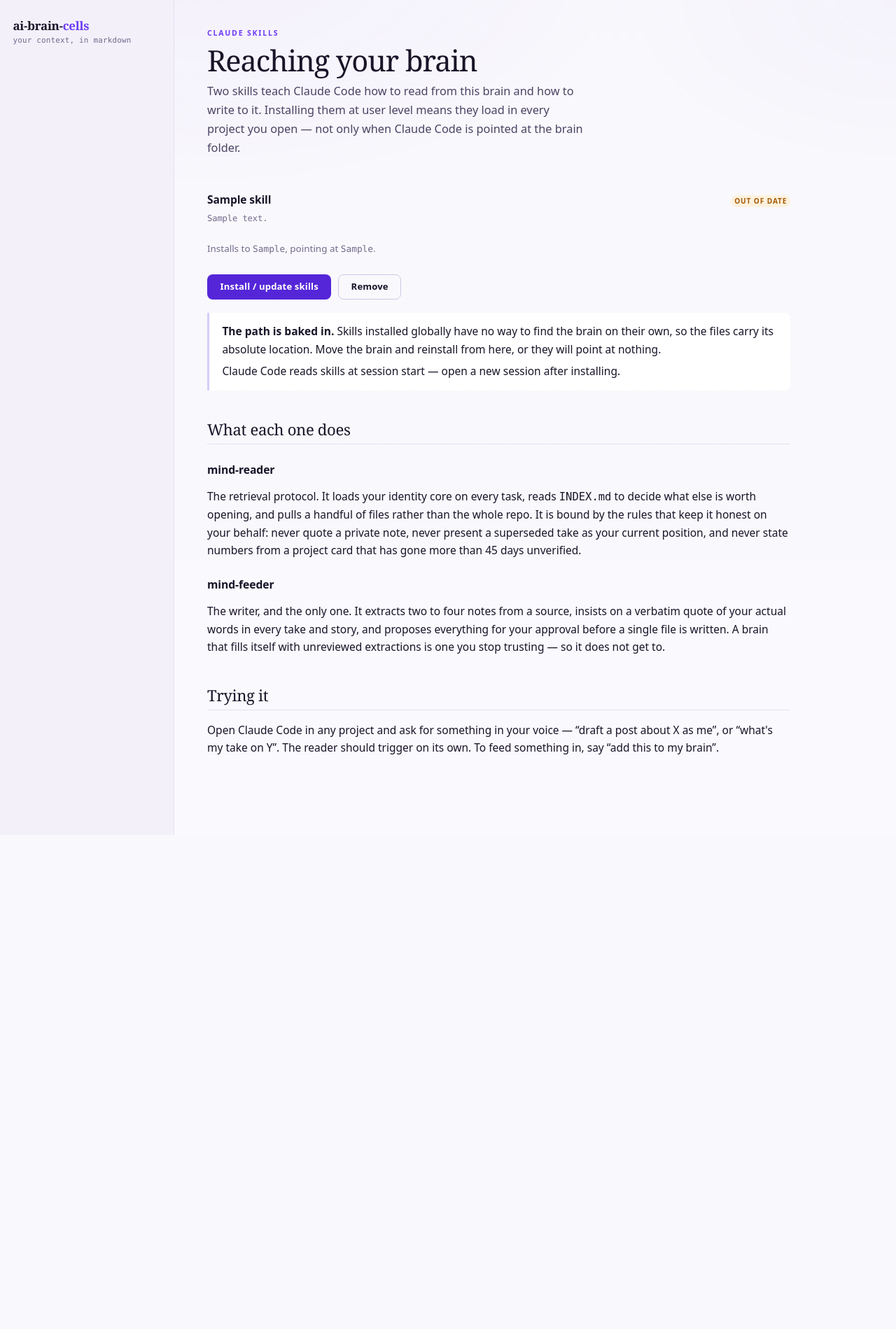
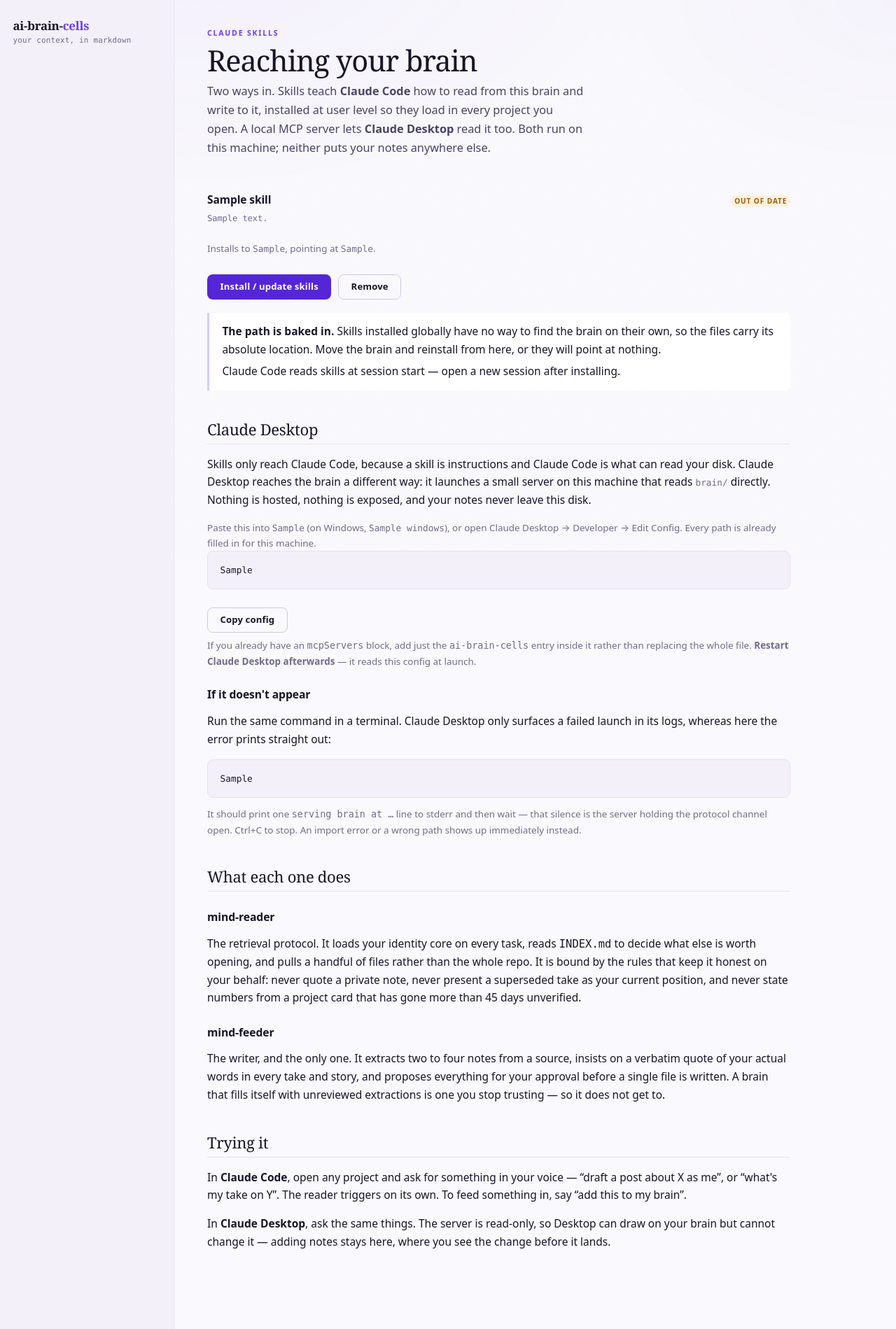
Before and after one commit to omarchouman/ai-brain-cells, a Django app: template templates/dashboard/skills.html in a window 1280 px wide. Shown: the whole page at 70% size. Before the commit the page ends 1193 px from the top, so only its background shows below. Run offline with Django 5.2, Linux system fonts and the light colour scheme; the template is opened without the code that fills it: most values are stand-ins (such as "Sample title", 1, 10 or a date in 2020).

Commit message:
Generate the Claude Desktop config in the dashboard
Every value in an MCP client config is a machine path, so the Skills page
emits the real block — this interpreter, this project directory, this brain —
rather than documenting a template to adapt. That is the difference between
working first try and an afternoon spent debugging someone else's example.

The launcher sets PYTHONPATH instead of relying on `cwd`: not every MCP
client honours cwd, and PYTHONPATH makes the package importable wherever the
client starts the process. Verified by launching the server from `/` with
nothing but PYTHONPATH set.

Also prints the equivalent shell command. Claude Desktop only surfaces a
failed launch in its logs, so having the same invocation to paste into a
terminal turns a silent non-appearance into a visible error.

Corrects three README claims this change made false: the dependency count,
the comparison row that said this project had no MCP, and the description of
it as Claude-Code-only. CONTRIBUTING records why `mcp` earns its place —
a versioned wire protocol is the wrong thing to hand-roll — and that
apps/brain imports no Django and brain_mcp/retrieval.py imports no MCP, both
of which should stay true.

Removes an unreachable missing-brain branch from the template that a test
caught: the page is decorated @needs_brain, so it redirects long before that
branch could render.

```diff
--- a/apps/dashboard/views.py
+++ b/apps/dashboard/views.py
@@ -35,6 +35,7 @@ from apps.brain.writer import (
 )
 
 from .access import brain_exists, brain_root, current_brain
+from .desktop import CONFIG_PATHS, describe as describe_desktop
 from .forms import (
     TYPE_HELP,
     CaptureForm,
@@ -661,6 +662,8 @@ def skills_page(request: HttpRequest) -> HttpResponse:
             "skills": skill_status(brain_root()),
             "install_dir": skills_install_dir(),
             "brain_path": brain_root(),
+            "desktop": describe_desktop(brain_root()),
+            "desktop_config_paths": CONFIG_PATHS,
         },
     )
 
--- a/static/css/app.css
+++ b/static/css/app.css
@@ -701,3 +701,17 @@ h3 { font: 600 .98rem/1.3 var(--sans); margin: 1.6rem 0 .5rem; letter-spacing: -
 
 .checks--radio label { padding: .42rem .85rem; font-size: .85rem; }
 .checks--radio, .checks--radio > div { gap: .45rem; }
+
+/* ---------------------------------------------------------- config block */
+
+.config-block {
+  font: 400 .8rem/1.65 var(--mono);
+  background: var(--surface);
+  border: 1px solid var(--line);
+  border-radius: var(--r);
+  padding: 1rem 1.1rem;
+  margin: 0 0 .75rem;
+  overflow-x: auto;
+  white-space: pre;
+  color: var(--text);
+}
--- a/templates/dashboard/skills.html
+++ b/templates/dashboard/skills.html
@@ -1,14 +1,42 @@
 {% extends "base.html" %}
 {% block wrapclass %}wrap wrap--wide{% endblock %}
+
+{% block scripts %}
+<script>
+(function () {
+  const button = document.getElementById("copy-config");
+  const block = document.getElementById("desktop-config");
+  const status = document.getElementById("copy-status");
+  if (!button || !block) return;
+
+  button.addEventListener("click", async function () {
+    try {
+      await navigator.clipboard.writeText(block.textContent);
+      status.textContent = "Copied. Restart Claude Desktop after pasting.";
+    } catch (e) {
+      // Clipboard access can be denied; selecting the text still works.
+      const range = document.createRange();
+      range.selectNodeContents(block);
+      const selection = window.getSelection();
+      selection.removeAllRanges();
+      selection.addRange(range);
+      status.textContent = "Selected — press \u2318C to copy.";
+    }
+  });
+})();
+</script>
+{% endblock %}
 
 {% block content %}
 <div class="page-head">
   <p class="eyebrow">Claude skills</p>
   <h1>Reaching your brain</h1>
   <p class="lede">
-    Two skills teach Claude Code how to read from this brain and how to write
-    to it. Installing them at user level means they load in every project you
-    open — not only when Claude Code is pointed at the brain folder.
+    Two ways in. Skills teach <strong>Claude Code</strong> how to read from
+    this brain and write to it, installed at user level so they load in every
+    project you open. A local MCP server lets <strong>Claude Desktop</strong>
+    read it too. Both run on this machine; neither puts your notes anywhere
+    else.
   </p>
 </div>
 
@@ -62,6 +90,47 @@
   </p>
 </div>
 
+<h2>Claude Desktop</h2>
+<p>
+  Skills only reach Claude Code, because a skill is instructions and Claude
+  Code is what can read your disk. Claude Desktop reaches the brain a
+  different way: it launches a small server on this machine that reads
+  <span class="path">brain/</span> directly. Nothing is hosted, nothing is
+  exposed, and your notes never leave this disk.
+</p>
+
+<p class="help">
+  Paste this into <span class="path">{{ desktop_config_paths.macOS }}</span>
+  (on Windows, <span class="path">{{ desktop_config_paths.Windows }}</span>), or
+  open Claude Desktop → Developer → Edit Config. Every path is already filled
+  in for this machine.
+</p>
+
+<pre class="config-block" id="desktop-config">{{ desktop.config_json }}</pre>
+<div class="actions">
+  <button type="button" class="btn btn--ghost" id="copy-config">Copy config</button>
+  <span class="help" id="copy-status" aria-live="polite"></span>
+</div>
+
+<p class="help">
+  If you already have an <code>mcpServers</code> block, add just the
+  <code>ai-brain-cells</code> entry inside it
+  rather than replacing the whole file. <strong>Restart Claude Desktop
+  afterwards</strong> — it reads this config at launch.
+</p>
+
+<h3>If it doesn't appear</h3>
+<p>
+  Run the same command in a terminal. Claude Desktop only surfaces a failed
+  launch in its logs, whereas here the error prints straight out:
+</p>
+<pre class="config-block">{{ desktop.command_line }}</pre>
+<p class="help">
+  It should print one <code>serving brain at …</code> line to stderr and then
+  wait — that silence is the server holding the protocol channel open. Ctrl+C
+  to stop. An import error or a wrong path shows up immediately instead.
+</p>
+
 <h2>What each one does</h2>
 
 <h3>mind-reader</h3>
@@ -85,8 +154,14 @@
 
 <h2>Trying it</h2>
 <p>
-  Open Claude Code in any project and ask for something in your voice — “draft
-  a post about X as me”, or “what's my take on Y”. The reader should trigger
-  on its own. To feed something in, say “add this to my brain”.
+  In <strong>Claude Code</strong>, open any project and ask for something in
+  your voice — “draft a post about X as me”, or “what's my take on Y”. The
+  reader triggers on its own. To feed something in, say “add this to my
+  brain”.
+</p>
+<p>
+  In <strong>Claude Desktop</strong>, ask the same things. The server is
+  read-only, so Desktop can draw on your brain but cannot change it — adding
+  notes stays here, where you see the change before it lands.
 </p>
 {% endblock %}
```
Also changed, not shown: CONTRIBUTING.md (+15 -4 lines), apps/dashboard/desktop.py (added, +63 -0 lines), apps/dashboard/tests/test_desktop.py (added, +84 -0 lines), README.md.
